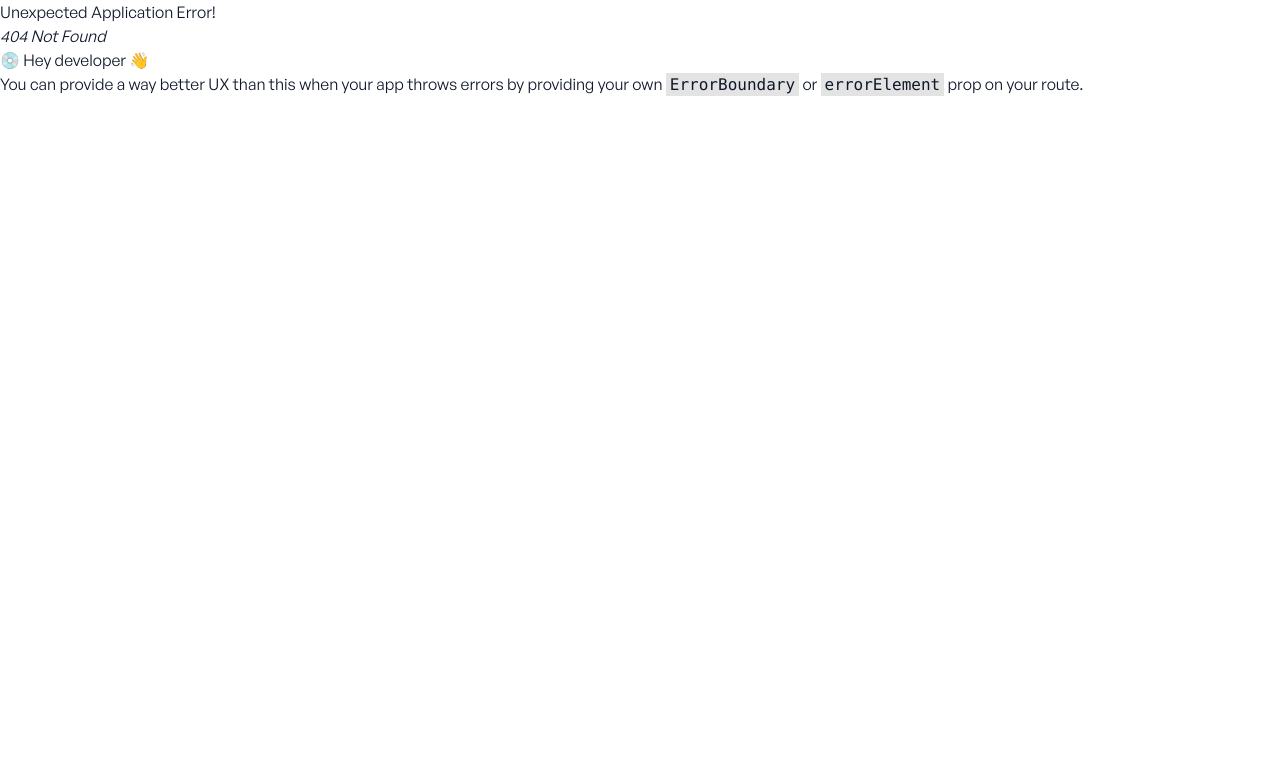
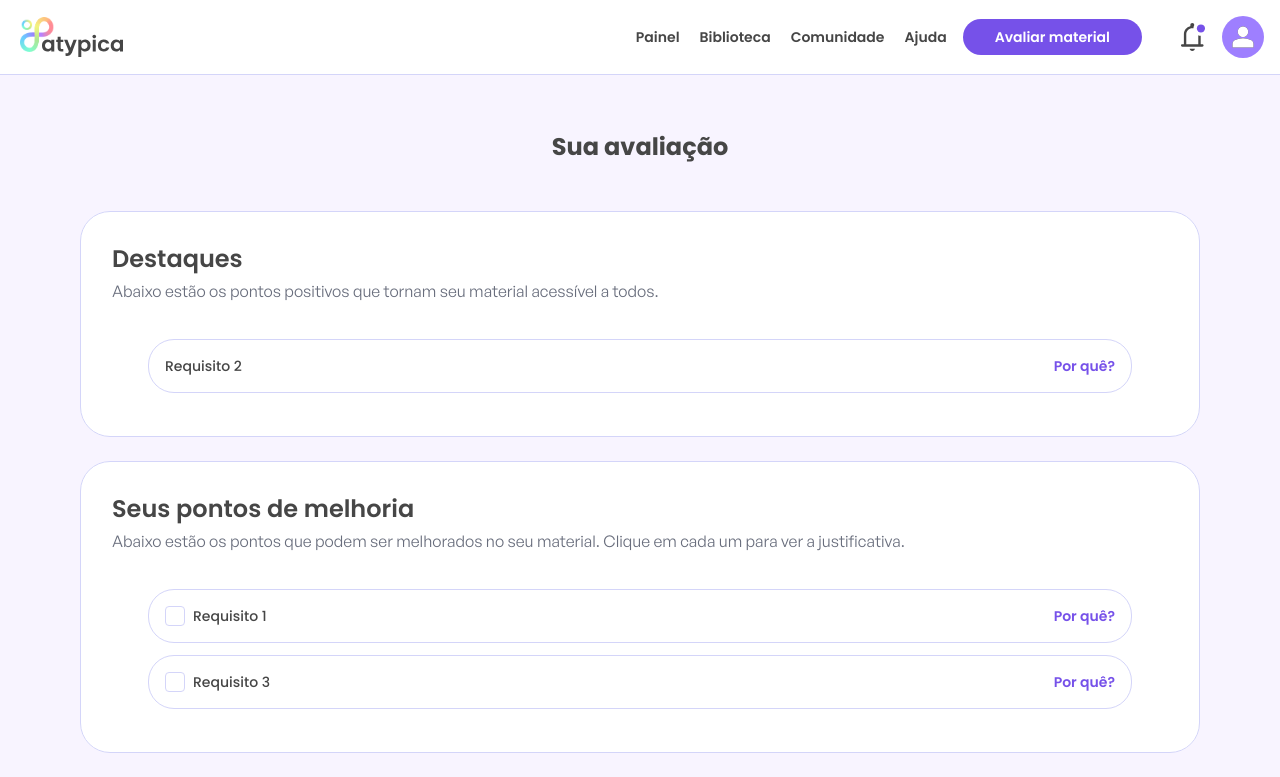
Before and after one commit to guilhermeavarella/atypica-frontend, a React (Vite) app: page /blamed/1 in a window 1280 px wide. Before the commit this address had no page. Shown: the top 777 px of the page. Built offline with nearby package versions, Linux system fonts and the light colour scheme.

Commit message:
feat[page]: blamed page

```diff
--- a/src/main.tsx
+++ b/src/main.tsx
@@ -12,6 +12,7 @@ import Preview from './pages/Preview'
 import Settings from './pages/Settings'
 import Forum from './pages/Forum'
 import Help from './pages/Help'
+import Blamed from './pages/Blamed'
 
 const router = createBrowserRouter([
   {
@@ -27,7 +28,8 @@ const router = createBrowserRouter([
       { path: 'preview/:jobId', element: <Preview /> },
       { path: 'settings', element: <Settings /> },
       { path: 'forum', element: <Forum /> },
-      { path: 'help', element: <Help /> }
+      { path: 'help', element: <Help /> },
+      { path: 'blamed/:jobId', element: <Blamed /> }
     ]
   }
 ])
--- /dev/null
+++ b/src/pages/Blamed.jsx
@@ -0,0 +1,172 @@
+import React, { useEffect, useState } from "react"
+import { useParams, useNavigate } from "react-router-dom"
+import api from "../services/api"
+import { Accordion,
+  AccordionContent,
+  AccordionItem,
+  AccordionTrigger, } from "../components/RequirementAccordion"
+import Button from "../components/Button"
+import { Checkbox } from "../components/Checkbox"
+import { useForm } from 'react-hook-form';
+import { Check } from "lucide-react"
+
+export default function Blamed() {
+  const { jobId } = useParams()
+  const [requirements, setRequirements] = useState([])
+  const [unsatisfiedRequirements, setUnsatisfiedRequirements] = useState([])
+  const [satisfiedRequirements, setSatisfiedRequirements] = useState([])
+  const [loading, setLoading] = useState(true)
+  const [error, setError] = useState(null)
+  const [selectedRequirements, setSelectedRequirements] = useState([])
+  const { handleSubmit } = useForm()
+  const navigate = useNavigate()
+
+  useEffect(() => {
+    const fetchBlamed = async () => {
+      try {
+        // const { data } = await api.get(`/blame/${jobId}`) // API CALL
+        const response = await fetch("/mocks/blamed.json") // Mocked response
+        const data = await response.json()
+
+        if (data?.requirements) {
+          // Set the full requirements array first (unchanged)
+          setRequirements(data.requirements)
+
+          // Categorize into satisfied and unsatisfied
+          const unsatisfied = data.requirements.filter(req => req.satisfied === false)
+          const satisfied = data.requirements.filter(req => req.satisfied === true)
+
+          setUnsatisfiedRequirements(unsatisfied)
+          setSatisfiedRequirements(satisfied)
+        } else {
+          setError("Resposta inesperada do servidor.")
+        }
+      } catch (err) {
+        console.error(err)
+        setError("Falha ao carregar avaliação.")
+      } finally {
+        setLoading(false)
+      }
+    }
+
+
+    fetchBlamed()
+  }, [jobId])
+
+  const handleCheckboxChange = (reqId) => {
+    setSelectedRequirements((prevSelected) => {
+      if (prevSelected.includes(reqId)) {
+        return prevSelected.filter(id => id !== reqId)
+      } else {
+        return [...prevSelected, reqId]
+      }
+    })
+  }
+
+  const onSubmit = () => {
+    const selectedData = { selectedRequirements }
+    console.log(selectedData)
+    // INSERIR SUBMIT PARA A API
+    navigate(`/solutioned/${jobId}`);
+  }
+
+  if (loading) return <p className="text-center mt-8 font-medium">Avaliando...</p>
+  if (error) return <p className="text-center mt-8 text-red-500">{error}</p>
+
+  return (
+    <form onSubmit={handleSubmit(onSubmit)} className="flex flex-col py-4 gap-6">
+      <h1 className="text-center text-2xl font-bold font-poppins my-6">Sua avaliação</h1>
+      {satisfiedRequirements.length === 0 ? ( null ) : (
+      <section className="w-full p-8 bg-background-fixed-white rounded-[30px] outline outline-1 outline-offset-[-1px] outline-content-light inline-flex flex-col gap-9">
+        <div className="w-full inline-flex flex-col justify-start items-start gap-1">
+          <div className="text-2xl font-semibold font-poppins">Destaques</div>
+          <p className="text-content-secondary">Abaixo estão os pontos positivos que tornam seu material acessível a todos.</p>
+        </div>
+
+        <div className="w-full accordion accordion-flush">
+          <div className="flex flex-col gap-6">
+
+              <Accordion
+                type="single"
+                collapsible
+                className="w-full"
+                defaultValue=""
+              >
+              {satisfiedRequirements.map((req) => (
+              <div>
+                <AccordionItem key={req.id} value={req.id.toString()}>
+                  <AccordionTrigger key={req.id} value={req.id.toString()}>{req.name}</AccordionTrigger>
+                  <AccordionContent className="flex flex-col gap-4 text-balance">
+                    <p>
+                      {req.justification}
+                    </p>
+                  </AccordionContent>
+                </AccordionItem>
+                </div>
+
+            ))}
+            </Accordion>
+          </div>
+        </div>
+      </section>
+      )}
+
+      <section className="w-full p-8 bg-background-fixed-white rounded-[30px] outline outline-1 outline-offset-[-1px] outline-content-light inline-flex flex-col gap-9">
+        <div className="w-full inline-flex flex-col justify-start items-start gap-1">
+          <div className="text-2xl font-semibold font-poppins">Seus pontos de melhoria</div>
+          <p className="text-content-secondary">Abaixo estão os pontos que podem ser melhorados no seu material. Clique em cada um para ver a justificativa.</p>
+        </div>
+
+        <div className="w-full accordion accordion-flush" id="accordionFlushExample">
+          {unsatisfiedRequirements.length === 0 ? (
+            <p className="text-lg text-center font-semibold text-brand-primary my-4">
+              Seu material está excelente! Não encontramos problemas de acessibilidade.
+            </p>
+          )
+          : (
+            <div className="flex flex-col gap-6">
+
+                <Accordion
+                  type="single"
+                  collapsible
+                  className="w-full"
+                  defaultValue=""
+                >
+                {unsatisfiedRequirements.map((req) => (
+                <div>
+                  <AccordionItem key={req.id} value={req.id.toString()}>
+                    <AccordionTrigger key={req.id} value={req.id.toString()}>
+                        <Checkbox key={req.id}
+                          checked={selectedRequirements.includes(req.id)}
+                          onCheckedChange={() => handleCheckboxChange(req.id)}>
+                        </Checkbox>
+                        {req.name}
+                      </AccordionTrigger>
+                    <AccordionContent className="flex flex-col gap-4 text-balance">
+                      <p>
+                        {req.justification}
+                      </p>
+                    </AccordionContent>
+                  </AccordionItem>
+                  </div>
+
+              ))}
+              </Accordion>
+            </div>
+          )}
+        </div>
+      </section>
+
+      <section className="w-full p-8 bg-background-fixed-white rounded-[30px] outline outline-1 outline-offset-[-1px] outline-content-light inline-flex flex-col gap-9">
+        <div className="w-full inline-flex flex-col justify-start items-start gap-1">
+          <h1 className="text-2xl font-semibold font-poppins">Deseja melhorar o material?</h1>
+          <p className="text-content-secondary">Por favor, selecione acima os aspectos que deseja melhorar.</p>
+        </div>
+        <div className="w-full inline-flex flex-row justify-start items-center gap-4">
+          <p className="text-sm font-semibold text-brand-primary-light">{selectedRequirements.length} aspectos selecionados:</p>
+          <Button variant="primary" text="Melhorar meu material" type="submit" onClick={() => {handleSubmit()}} />
+        </div>
+      </section>
+    </form>
+  )
+}
```
